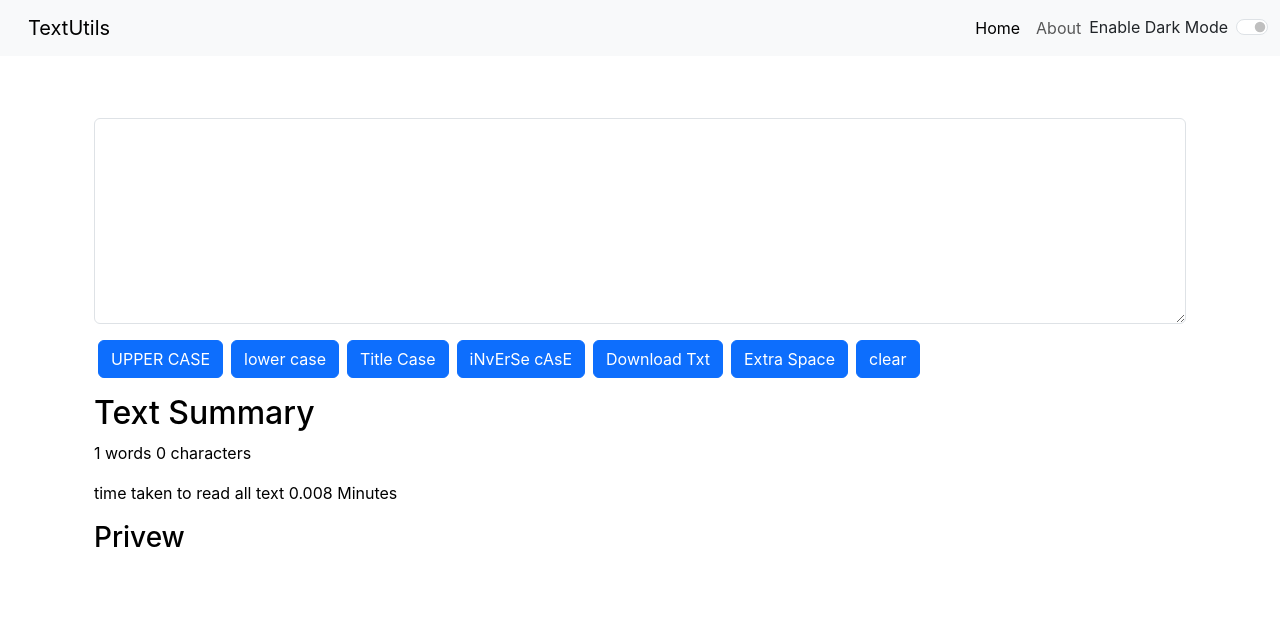
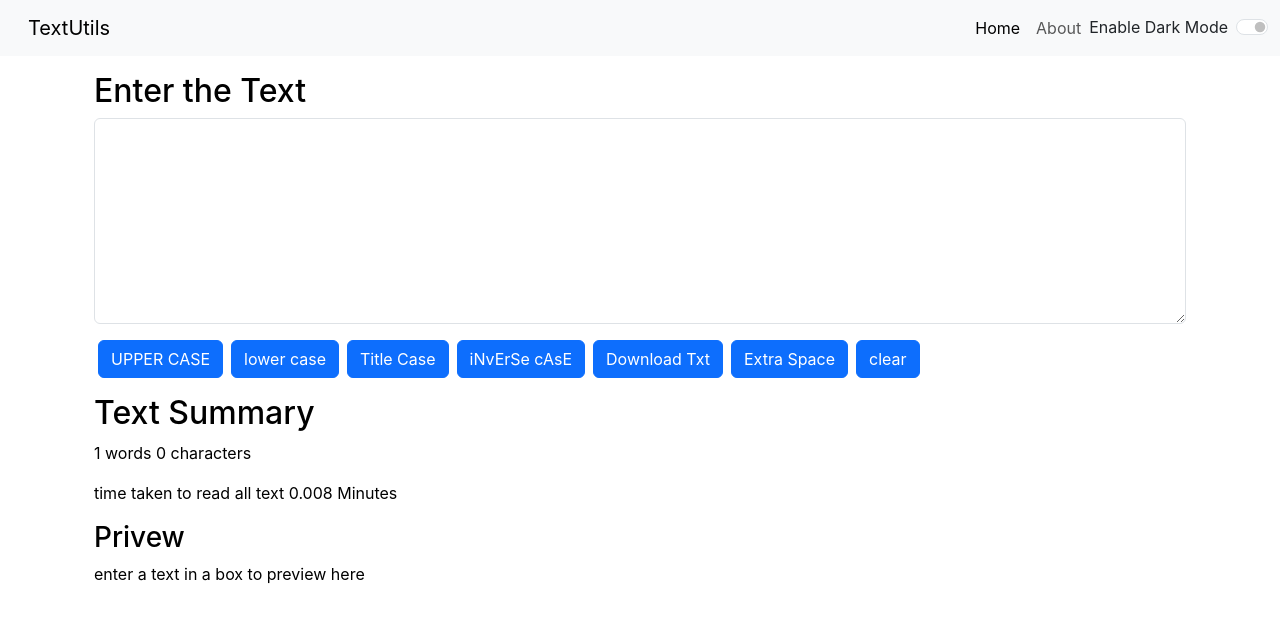
Before and after one commit to JunaidKhan3/my-app, a React (Create React App) app: page / in a window 1280 px wide. Shown: the top 620 px of the page. Built offline with nearby package versions, Linux system fonts and the light colour scheme.

Commit message:
update dark mode in application

```diff
--- a/src/App.js
+++ b/src/App.js
@@ -10,7 +10,7 @@ function App() {
   const toggleMode = () => {
     if (mode === 'light') {
       setMode('dark');
-     document.body.style.backgroundColor = 'grey';
+     document.body.style.backgroundColor = '#042743';
     }
     else{
       setMode('light');
--- a/src/components/TextForms.js
+++ b/src/components/TextForms.js
@@ -49,7 +49,7 @@ export default function TextForms(props) {
     return (
         <>
             <div className='container' style={{ color: props.mode === 'dark' ? 'light' : 'white' }}>
-                <h2>{props.heading}</h2>
+                <h2 style={{ color: props.mode === 'dark' ? 'white' : 'black' }}>{props.heading}</h2>
                 <div className="mb-3">
                     <textarea className="form-control" value={text} onChange={onChangeHandler} style={{ backgroundColor: props.mode === 'dark' ? 'grey' : 'white', color: props.mode === 'dark' ? 'white' : 'black' }}
                         id="myBox" rows="8"></textarea>
@@ -68,7 +68,7 @@ export default function TextForms(props) {
                 <p>{text.split(" ").length} words {text.length} characters</p>
                 <p> time taken to read all text {0.008 * text.split(" ").length} Minutes </p>
                 <h3>Privew</h3>
-                <p>{text}</p>
+                <p>{text.length > 0 ? text : 'enter a text in a box to preview here'}</p>
             </div>
         </>
     )
```
